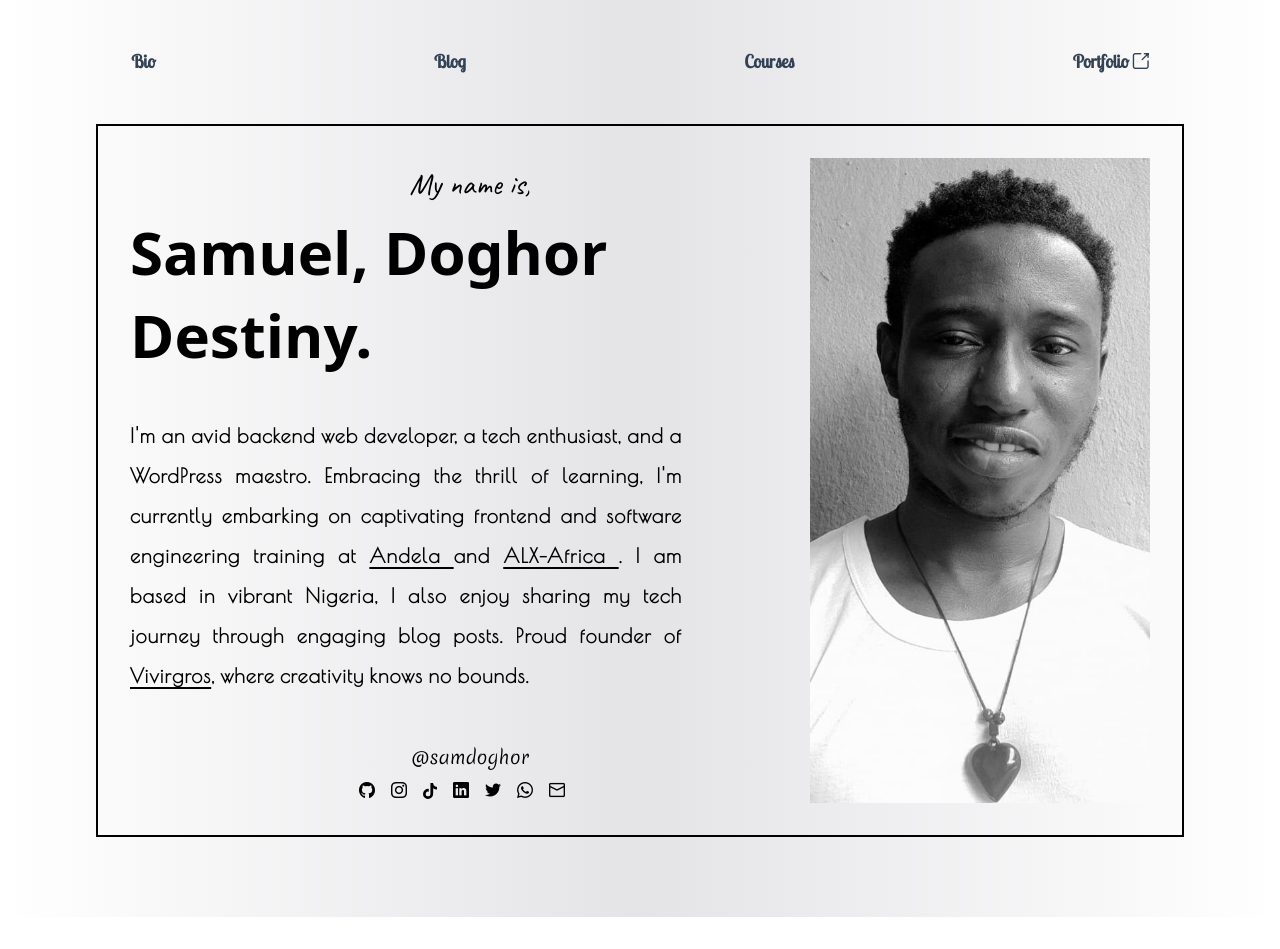
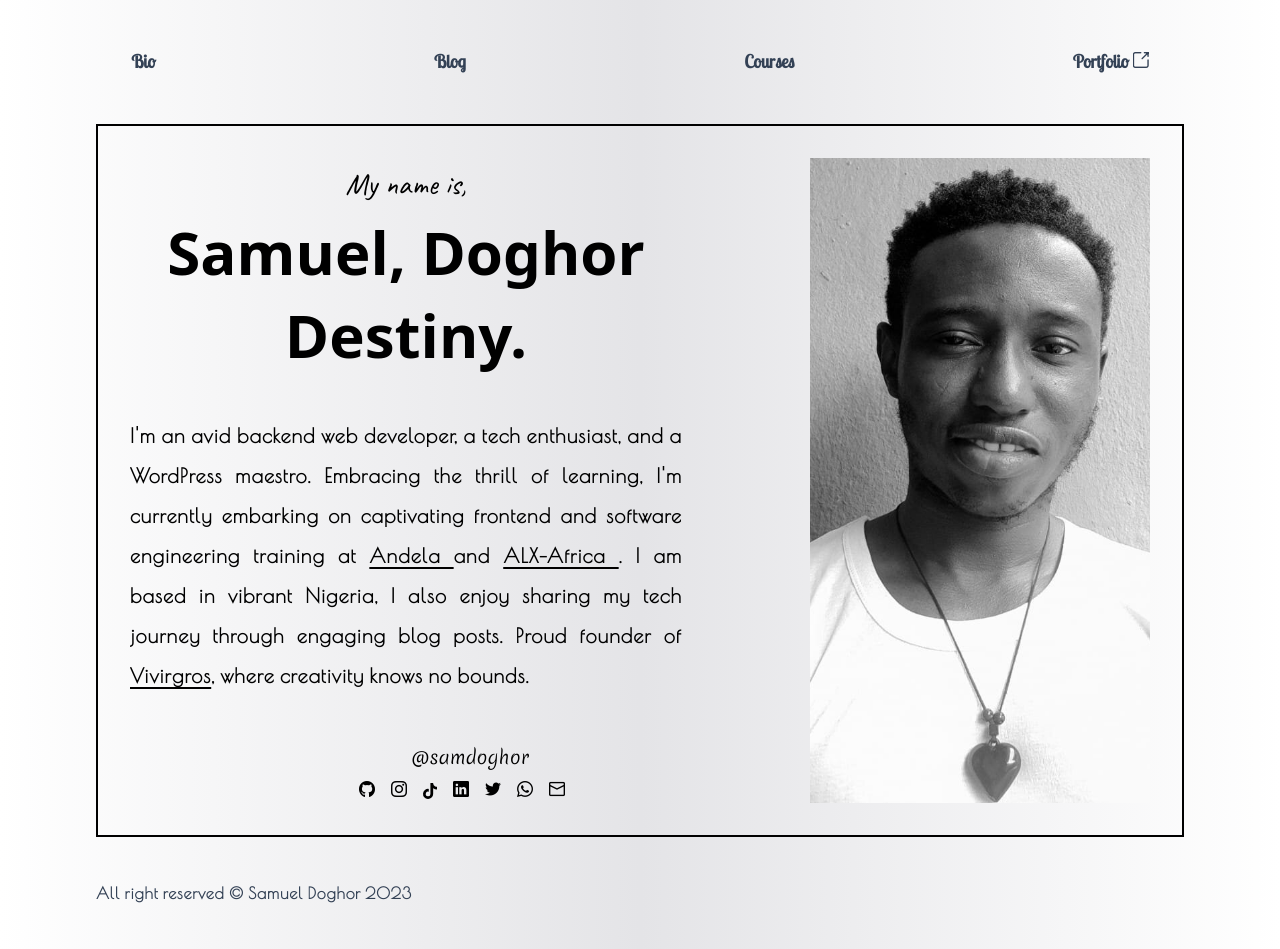
Before and after one commit to samdoghor/samdoghor.com, a Vue app: page / in a window 1280 px wide. Before the commit the page ends 917 px from the top, so only its background shows below. Built offline with nearby package versions, Linux system fonts and the light colour scheme.

Commit message:
feat: bio & doc update

```diff
--- a/index.html
+++ b/index.html
@@ -17,6 +17,7 @@
   <link rel="icon" type="image/png" sizes="96x96" href="/favicon/favicon-96x96.png">
   <link rel="icon" type="image/png" sizes="16x16" href="/favicon/favicon-16x16.png">
   <link rel="manifest" href="/favicon/manifest.json">
+  <link href="https://unpkg.com/aos@2.3.1/dist/aos.css" rel="stylesheet">
   <meta name="msapplication-TileColor" content="#ffffff">
   <meta name="msapplication-TileImage" content="/ms-icon-144x144.png">
   <meta name="theme-color" content="#ffffff">
--- a/src/App.vue
+++ b/src/App.vue
@@ -2,16 +2,19 @@
     <div class="max-w-[100vw] min-h-[100vh] mx-auto bg-gradient-to-r from-white via-zinc-200 to-white py-10">
         <Header />
         <router-view />
+        <Footer />
     </div>
 </template>
 
 <script>
 import Header from './components/Header.vue';
+import Footer from './components/Footer.vue';
 import 'primeicons/primeicons.css';
 
 export default {
     components: {
-        Header, // Register the Header component for use in the template
+        Header,
+        Footer, // Register the Header component for use in the template
     },
 };
 </script>
--- /dev/null
+++ b/src/assets/data/footer.js
@@ -0,0 +1,10 @@
+const currentYear = new Date().getFullYear();
+
+const footer = [
+  {
+    in: 1,
+    copyright: "All right reserved © Samuel Doghor ",
+    year: currentYear,
+  },
+];
+export default footer;
--- a/src/assets/data/home.js
+++ b/src/assets/data/header.js
@@ -1,4 +1,4 @@
-const navLinks = [
+const header = [
   {
     id: 1,
     name: "Bio",
@@ -18,4 +18,4 @@ const navLinks = [
     type: "router-link",
   },
 ];
-export default navLinks;
+export default header;
--- /dev/null
+++ b/src/components/Footer.vue
@@ -0,0 +1,23 @@
+<template>
+    <div class="px-6 lg:ps-24">
+        <div v-for="footer in footer" :key="footer.id" class="text-slate-700 font-bold font-lobstertwo text-lg">
+            <div>
+                <div class="text-slate-700 text-center lg:text-start text-base leading-loose tracking-wider font-poiretone">
+                    {{ footer.copyright }} {{ footer.year }}
+                </div>
+            </div>
+        </div>
+    </div>
+</template>
+
+<script>
+import footer from '../assets/data/footer';
+
+export default {
+    data() {
+        return {
+            footer: footer,
+        };
+    },
+};
+</script>
--- a/src/components/Header.vue
+++ b/src/components/Header.vue
@@ -1,8 +1,8 @@
 <template>
     <nav class="flex justify-around lg:space-x-4">
-        <router-link v-for="links in navlinks" :key="links.id" :to="links.link"
+        <router-link v-for="header in header" :key="header.id" :to="header.link"
             class="rounded-lg px-3 py-2 text-slate-700 font-bold hover:bg-slate-100 hover:text-slate-900 font-lobstertwo text-lg">
-            <span>{{ links.name }}</span>
+            <span>{{ header.name }}</span>
         </router-link>
 
         <a href="https://www.app.samdoghor.com" target="_blank"
@@ -15,12 +15,12 @@
 </template>
 
 <script>
-import navLinks from '../assets/data/home';
+import header from '../assets/data/header';
 
 export default {
     data() {
         return {
-            navlinks: navLinks,
+            header: header,
         };
     },
 };
--- a/src/pages/Blog.vue
+++ b/src/pages/Blog.vue
@@ -3,13 +3,13 @@
         <div class="border grid min-h-[80vh]">
 
             <div class="flex justify-center pt-16 pb-1">
-                <img class="rounded-full max-w-[20%]" alt="Samuel Doghor" src="../assets/images/doghs.jpg" />
+                <img class="rounded-full max-w-[80%]" alt="Samuel Doghor" src="../assets/images/doghs.jpg" />
             </div>
             <div class="justify-self-center pt-4">
                 <span class="font-bold text-lg text-cyan-600"> Blog Page </span>
             </div>
-            <div class="justify-self-center pt-1">
-                <span class="font-bold text-6xl"> Coming Soon ! </span>
+            <div class="justify-self-center py-4 overflow-hidden text-center">
+                <span class="font-bold text-6xl text-center"> Coming Soon ! </span>
             </div>
             <div class="justify-self-center pb-16 pt-6">
                 <a class="font-normal text-l" href="https://www.app.samdoghor.com" target="_blank"> Click here to view
--- a/src/pages/Course.vue
+++ b/src/pages/Course.vue
@@ -3,13 +3,13 @@
         <div class="border grid min-h-[80vh]">
 
             <div class="flex justify-center pt-16 pb-1">
-                <img class="rounded-full max-w-[20%]" alt="Samuel Doghor" src="../assets/images/doghs.jpg" />
+                <img class="rounded-full max-w-[80%]" alt="Samuel Doghor" src="../assets/images/doghs.jpg" />
             </div>
             <div class="justify-self-center pt-4">
                 <span class="font-bold text-lg text-cyan-600"> Course Page </span>
             </div>
-            <div class="justify-self-center pt-1">
-                <span class="font-bold text-6xl"> Coming Soon ! </span>
+            <div class="justify-self-center py-4 overflow-hidden text-center">
+                <span class="font-bold text-6xl text-center"> Coming Soon ! </span>
             </div>
             <div class="justify-self-center pb-16 pt-6">
                 <a class="font-normal text-l" href="https://www.app.samdoghor.com" target="_blank"> Click here to view
--- a/src/pages/Home.vue
+++ b/src/pages/Home.vue
@@ -13,15 +13,15 @@
                 </div>
 
                 <!-- Left Column (Order 2 on tablet and mobile) -->
-                <div class="col-span-1 lg:col-span-2 lg:order-1">
+                <div class="col-span-1 lg:col-span-2 lg:order-1 overflow-hidden">
                     <!-- Centered content -->
-                    <div class="justify-self-center pt-1">
-                        <p class="font-bolder text-3xl leading-normal font-caveat">My name is, </p>
+                    <div class="justify-self-center pt-1 pe-4 lg:pe-32">
+                        <p class="font-bolder text-3xl leading-normal font-caveat text-center">My name is, </p>
                     </div>
                     <div class="justify-self-center pt-1 pe-4 lg:pe-32">
-                        <p class="font-bold text-6xl leading-snug font-lilitaOne">Samuel, Doghor Destiny.</p>
+                        <p class="font-bold text-6xl leading-snug font-lilitaOne text-center">Samuel, Doghor Destiny.</p>
                     </div>
-                    <div class="justify-self-center py-10 pe-4 lg:pe-32">
+                    <div class="justify-self-center py-10 pe-4 lg:pe-32 overflow-hidden">
                         <p class="font-bold text-xl leading-loose tracking-wider font-poiretone lg:text-justify">
                             I'm an avid backend web developer, a tech enthusiast, and a WordPress maestro. Embracing the
                             thrill of learning, I'm currently embarking on captivating frontend and software engineering
@@ -40,7 +40,7 @@
                     <div class="justify-self-center pt-2">
                         <p class="font-bolder text-lg leading-normal font-merienda"> @samdoghor </p>
                     </div>
-                    <div class="justify-self-center pt-2">
+                    <div class="justify-self-center pt-2 overflow-hidden">
 
                         <!-- Social media links go here -->
                         <a href="https://www.github.com/samdoghor" target="_blank" class="pe-4"> <i class="pi pi-github"
--- a/src/style.css
+++ b/src/style.css
@@ -3,3 +3,21 @@
 @tailwind base;
 @tailwind components;
 @tailwind utilities;
+
+* {
+    scroll-behavior: smooth;
+    overflow-x: hidden;
+}
+
+body::-webkit-scrollbar {
+  width: .4em;
+}
+
+body::-webkit-scrollbar-track {
+  box-shadow: inset 0 0 6px rgba(66, 66, 66, 0.6);
+}
+
+body::-webkit-scrollbar-thumb {
+  background-color: #424242;
+  outline: .1px solid #424242;
+}
```
Also changed, not shown: src/assets/images/portfolio.png (added), 1 other file (tests, documents, lock files or other folders).
